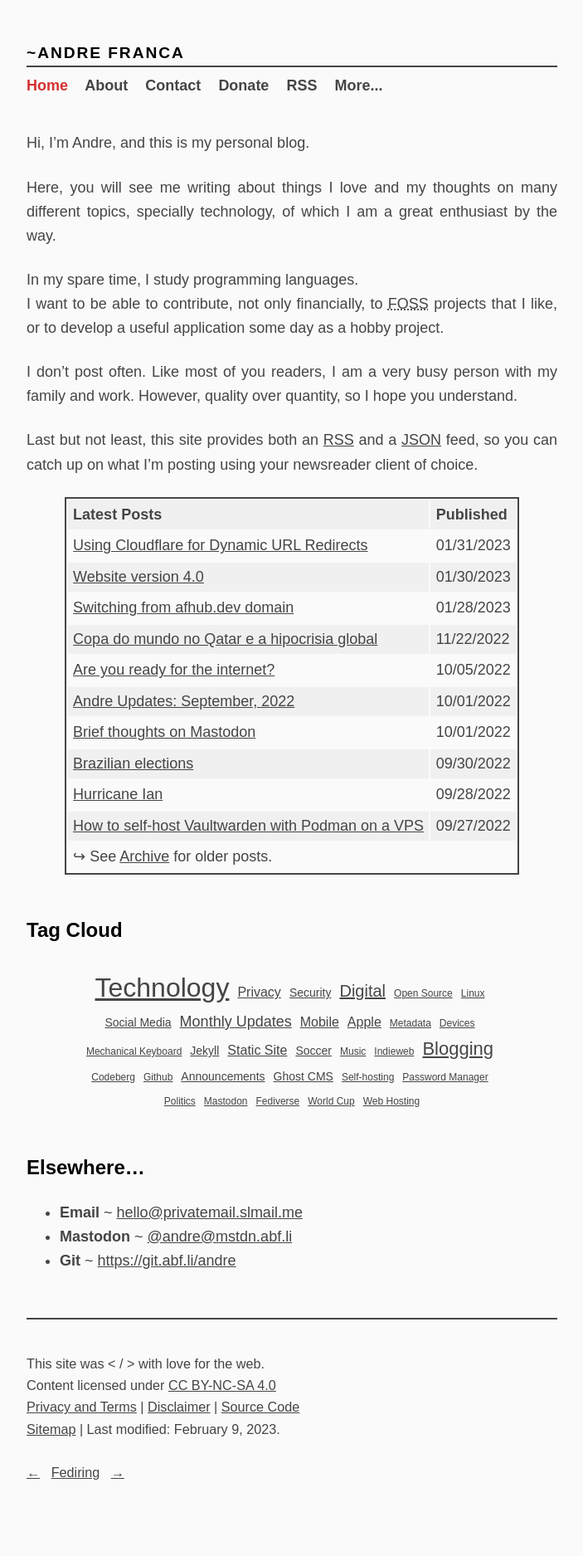
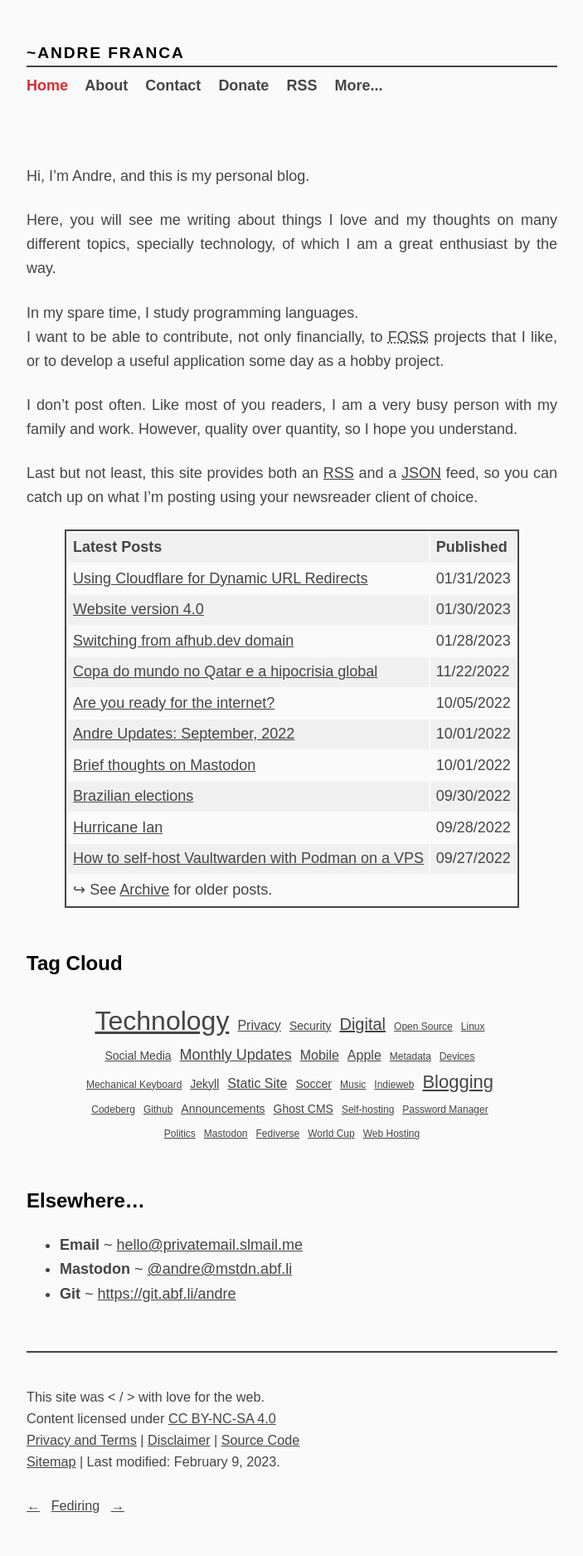
Before and after one commit to a-franca/abf.li, a Jekyll site: the page built from pages/index.md, in a window 1280 px wide. Shown: the whole page at 83% size, without its empty margins (288-991 px from the left). Built offline with Jekyll 4.4.1, drawn with Linux system fonts in a browser that asks for light colours; before the commit the page ends 1835 px from its top, so only the background shows below that.

Commit message:
removed class page-tittle to improve nav main spacing

```diff
--- a/_includes/style.html
+++ b/_includes/style.html
@@ -15,8 +15,7 @@
     main, header, footer{ display: block; max-width: 40rem; margin: 0 auto;}
     main{ margin-bottom: 3em;}
     article{ padding: 1em 0;}
-    .page-title{ margin-top: 0.8em;}
-    .index-title{ margin-top: 1.8em; font-size: 18px; font-weight: normal; color: var(--main-text-color);}
+    .index-title{ margin-top: 4em; font-size: 18px; font-weight: normal; color: var(--main-text-color);}
     /* =============================================================================
         Format Nav
     ========================================================================== */
--- a/_layouts/page.html
+++ b/_layouts/page.html
@@ -2,7 +2,7 @@
 layout: default
 ---
 <main>
-  {% if page.title != 'Home' %}<h1 class="page-title">{{ page.title }}</h1>{% endif %}
+  {% if page.title != 'Home' %}<h1>{{ page.title }}</h1>{% endif %}
 
   {{ content }}
 </main>
--- a/_layouts/post.html
+++ b/_layouts/post.html
@@ -2,7 +2,7 @@
 layout: default
 ---
 <main>
-  <h1 class="page-title">{{ page.title }}</h1>
+  <h1>{{ page.title }}</h1>
   {% assign num-words = page.content | number_of_words %}
   <p class="post-meta">
   Published: {{ page.date | date: "%B %-d, %Y" }}<br>
--- a/_layouts/tagged.html
+++ b/_layouts/tagged.html
@@ -2,7 +2,7 @@
 layout: default
 ---
 <main>
-    <h1 class="page-title">Tagged #{{ page.tag }}</h1>
+    <h1>Tagged #{{ page.tag }}</h1>
     <table>
         <thead>
             <tr>
```
